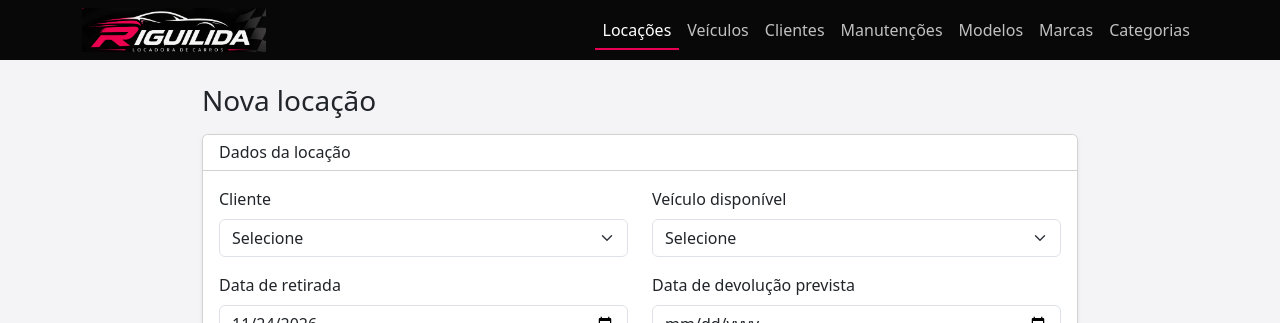
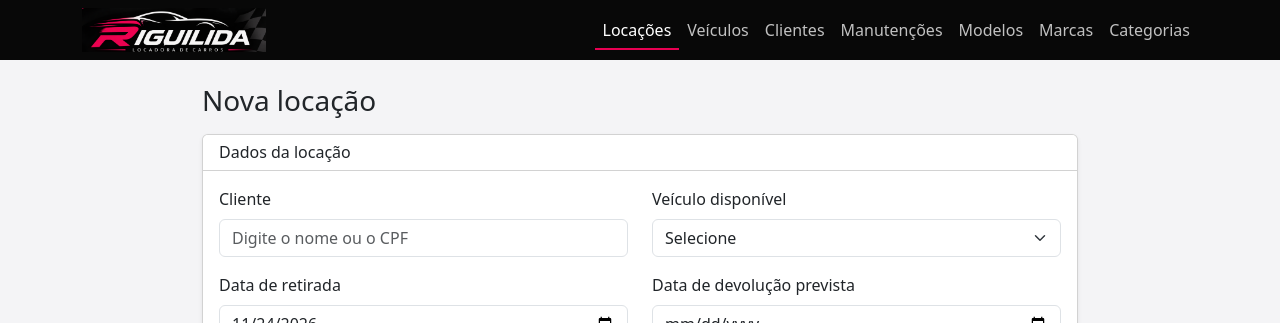
Before and after one commit to MariaJulia015/locadoraVeiculos, a React (Vite) app: page /locacoes/nova in a window 1280 px wide. Shown: the top 323 px of the page. Built offline with nearby package versions, Linux system fonts and the light colour scheme; data requests are answered from the project's data file.

Commit message:
buscando o cliente pelo nome ou cpf na locação

```diff
--- a/src/pages/locacoes/LocacaoForm.tsx
+++ b/src/pages/locacoes/LocacaoForm.tsx
@@ -14,7 +14,7 @@ import type { Manutencao } from "../../models/Manutencao";
 import type { Modelo } from "../../models/Modelo";
 import { calcularSituacaoVeiculo, descreverVeiculo, type Veiculo } from "../../models/Veiculo";
 import { niveisCombustivel, type NivelCombustivel } from "../../models/Vistoria";
-import { dataHoje, formatarMoeda, mensagemDeErro } from "../../models/formatadores";
+import { dataHoje, formatarData, formatarMoeda, mensagemDeErro } from "../../models/formatadores";
 import { categoriaService } from "../../service/categoriaService";
 import { clienteService } from "../../service/clienteService";
 import { contratoService } from "../../service/contratoService";
@@ -39,6 +39,7 @@ export const LocacaoForm = () => {
   const [nivelCombustivel, setNivelCombustivel] = useState<NivelCombustivel>("CHEIO");
   const [observacoes, setObservacoes] = useState("");
   const [clientes, setClientes] = useState<Cliente[]>([]);
+  const [buscaCliente, setBuscaCliente] = useState("");
   const [veiculos, setVeiculos] = useState<Veiculo[]>([]);
   const [modelos, setModelos] = useState<Modelo[]>([]);
   const [categorias, setCategorias] = useState<Categoria[]>([]);
@@ -74,6 +75,26 @@ export const LocacaoForm = () => {
   const veiculosDisponiveis = veiculos.filter(
     (veiculo) => calcularSituacaoVeiculo(veiculo.id ?? "", locacoes, manutencoes, hoje) === "DISPONIVEL",
   );
+
+  // Busca de cliente por nome ou CPF (mostra no máximo 6 resultados)
+  const somenteNumeros = (texto: string) => texto.replace(/\D/g, "");
+  const termo = buscaCliente.trim().toLowerCase();
+  const clientesEncontrados =
+    termo.length < 2
+      ? []
+      : clientes
+          .filter(
+            (cliente) =>
+              cliente.nome.toLowerCase().includes(termo) ||
+              (somenteNumeros(termo).length > 0 && somenteNumeros(cliente.cpf).includes(somenteNumeros(termo))),
+          )
+          .slice(0, 6);
+  const clienteSelecionado = clientes.find((cliente) => cliente.id === locacao.clienteId);
+
+  const selecionarCliente = (clienteId: string) => {
+    setLocacao((atual) => ({ ...atual, clienteId }));
+    setBuscaCliente("");
+  };
 
   const nomeModelo = (veiculo: Veiculo): string | undefined =>
     modelos.find((modelo) => modelo.id === veiculo.modeloId)?.nome;
@@ -177,17 +198,77 @@ export const LocacaoForm = () => {
         <Card title="Dados da locação">
           <div className="row">
             <div className="col-md-6">
-              <Select
-                label="Cliente"
-                name="clienteId"
-                value={locacao.clienteId}
-                options={clientes.map((cliente) => ({
-                  value: cliente.id ?? "",
-                  label: `${cliente.nome}${cnhVencida(cliente, hoje) ? " (CNH vencida)" : ""}`,
-                }))}
-                onChange={handleChange}
-                error={erros.clienteId}
-              />
+              {clienteSelecionado ? (
+                <div className="mb-3">
+                  <span className="form-label d-block">Cliente</span>
+                  <div className="border rounded p-2 d-flex justify-content-between align-items-center">
+                    <div>
+                      <strong>{clienteSelecionado.nome}</strong>
+                      <small className="text-muted d-block">
+                        CPF {clienteSelecionado.cpf} ·{" "}
+                        {cnhVencida(clienteSelecionado, hoje) ? (
+                          <span className="text-danger">CNH vencida</span>
+                        ) : (
+                          `CNH válida até ${formatarData(clienteSelecionado.validadeCnh)}`
+                        )}
+                      </small>
+                    </div>
+                    <Button
+                      label="Trocar"
+                      variant="outline-secondary"
+                      size="sm"
+                      onClick={() => setLocacao((atual) => ({ ...atual, clienteId: "" }))}
+                    />
+                  </div>
+                  {erros.clienteId && <div className="text-danger small mt-1">{erros.clienteId}</div>}
+                </div>
+              ) : (
+                <>
+                  <Input
+                    label="Cliente"
+                    name="buscaCliente"
+                    value={buscaCliente}
+                    placeholder="Digite o nome ou o CPF"
+                    onChange={(event) => setBuscaCliente(event.target.value)}
+                    error={erros.clienteId}
+                  />
+                  {termo.length >= 2 && (
+                    <ul className="list-group mb-3" style={{ marginTop: "-0.5rem" }}>
+                      {clientesEncontrados.length === 0 && (
+                        <li className="list-group-item d-flex justify-content-between align-items-center">
+                          <span className="text-muted">Nenhum cliente encontrado.</span>
+                          <Button
+                            label="Cadastrar cliente"
+                            variant="outline-primary"
+                            size="sm"
+                            onClick={() => navigate("/clientes/novo")}
+                          />
+                        </li>
+                      )}
+                      {clientesEncontrados.map((cliente) => (
+                        <li
+                          className="list-group-item d-flex justify-content-between align-items-center"
+                          key={cliente.id}
+                        >
+                          <span>
+                            {cliente.nome}
+                            <small className="text-muted d-block">
+                              CPF {cliente.cpf}
+                              {cnhVencida(cliente, hoje) && <span className="text-danger"> · CNH vencida</span>}
+                            </small>
+                          </span>
+                          <Button
+                            label="Selecionar"
+                            variant="outline-primary"
+                            size="sm"
+                            onClick={() => selecionarCliente(cliente.id ?? "")}
+                          />
+                        </li>
+                      ))}
+                    </ul>
+                  )}
+                </>
+              )}
             </div>
             <div className="col-md-6">
               <Select
```
Also changed, not shown: prints/04-nova-locacao.png, 1 other file (tests, documents, lock files or other folders).
